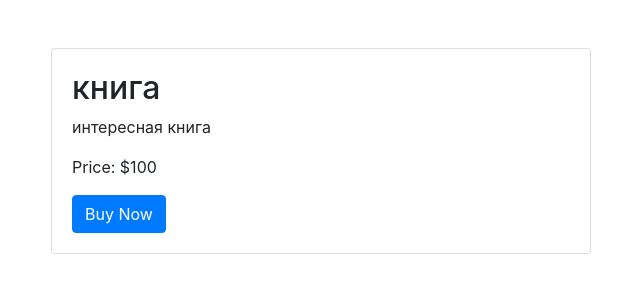
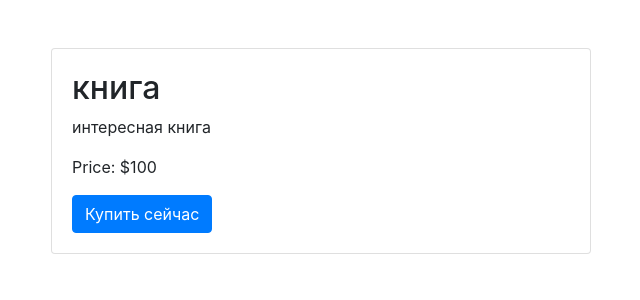
Before and after one commit to eromanv/simple_solutions_test, a Django app: page /item/1/ in a window 1280 px wide. Shown: the top 300 px of the page, without its empty margins (319-959 px from the left). Run offline with Django 4.2, Linux system fonts and the light colour scheme; data comes from the database, SQL or seed files in the repository; some libraries are stand-ins or nearby versions.

Commit message:
Added changes in template

```diff
--- a/stripe_simple/templates/stripe_simple/item.html
+++ b/stripe_simple/templates/stripe_simple/item.html
@@ -23,7 +23,7 @@
                     <h2>{{ item.name }}</h2>
                     <p>{{ item.description }}</p>
                     <p>Price: ${{ item.price }}</p>
-                    <button class="btn btn-primary" onclick="createCheckoutSession()">Buy Now</button>
+                    <button class="btn btn-primary" onclick="createCheckoutSession()">Купить сейчас</button>
                     {% endblock content %}
                 </div>
             </div>
```
